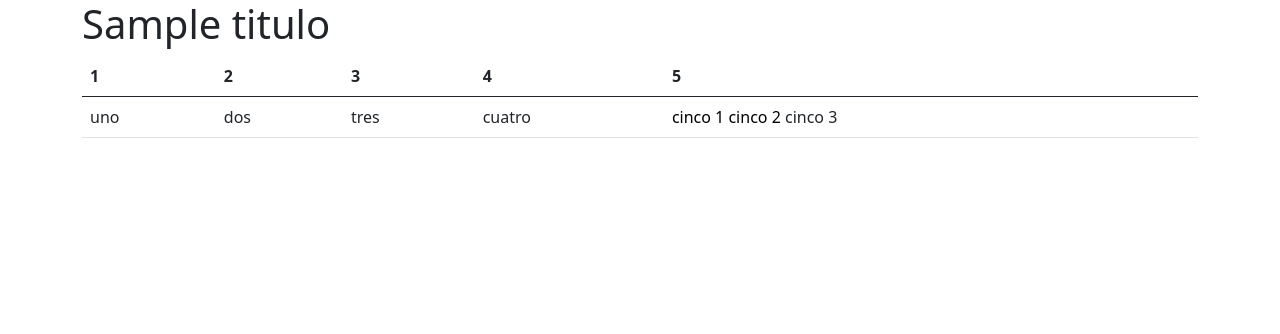
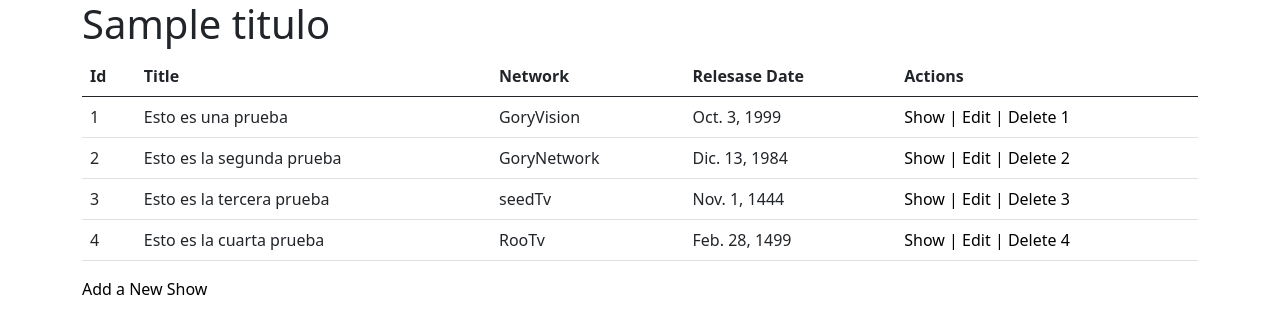
Before and after one commit to gorylactics/tv_shows, a Django app: template shows_app/templates/shows_app/index.html in a window 1280 px wide. Shown: the top 334 px of the page. Run offline with Django 3.2, Linux system fonts and the light colour scheme; data comes from the database, SQL or seed files in the repository; both versions use the stored data as it was after the commit; tables that the repository leaves empty hold one stand-in row (values such as "Sample post"); the template is opened without the code that fills it: values that come from a table or form of the project are taken from there, most other values are stand-ins (such as "Sample title", 1, 10 or a date in 2020).

Commit message:
Creacion de modelo Show; makemigrations y migrate; insercion datos de prueba; Creacion de rutas y templates para estas; Se recorre la base de index.html; se agrega ruta shows/new al urls.py

```diff
--- a/shows_app/models.py
+++ b/shows_app/models.py
@@ -1,4 +1,13 @@
 from django.db import models
 
 class Show(models.Model):
-    pass
+    title = models.CharField(max_length = 100)
+    network = models.CharField(max_length = 100)
+    description = models.TextField(max_length = 255)
+    release_date = models.DateField()#asi guarda solo la fecha que manualmete se ingresa, no hora ni mins
+    created_at = models.DateTimeField(auto_now_add=True)
+    updated_at = models.DateTimeField(auto_now_add=True)
+    def __repr__(self):
+        return f'id: {self.id}\ntitle: {self.title}\nnetwork: {self.network}\ndescription: {self.description}\nrelease date: {self.release_date}'
+    def __str__(self):
+        return f'id: {self.id}\ntitle: {self.title}\nnetwork: {self.network}\ndescription: {self.description}\nrelease date: {self.release_date}'
--- a/shows_app/templates/shows_app/index.html
+++ b/shows_app/templates/shows_app/index.html
@@ -12,30 +12,35 @@
                 <table class="table">
                     <thead>
                         <tr>
-                            <th>1</th>
-                            <th>2</th>
-                            <th>3</th>
-                            <th>4</th>
-                            <th>5</th>
+                            <th>Id</th>
+                            <th>Title</th>
+                            <th>Network</th>
+                            <th>Relesase Date</th>
+                            <th>Actions</th>
                         </tr>
                     </thead>
                     <tbody>
+                        {% for programa in programas%}
                         <tr>
-                            <!-- aca va el for -->
-                            <td>uno</td>
-                            <td>dos</td>
-                            <td>tres</td>
-                            <td>cuatro</td>
+                            <td>{{programa.id}}</td>
+                            <td>{{programa.title}}</td>
+                            <td>{{programa.network}}</td>
+                            <td>{{programa.release_date}}</td>
                             <td>
-                                <p class="opciones"><a href="">cinco 1</a></p>
-                                <p class="opciones"><a href="">cinco 2</a></p>
-                                <p class="opciones" onclick="enviar()" style="cursor:pointer">cinco 3</p>
-                                <form action="/" method="POST" name="formularioSubmit">{% csrf_token %}</form>
+                                <p class="opciones"><a href="">Show |</a></p>
+                                <p class="opciones"><a href="">Edit |</a></p>
+                                <p class="opciones" onclick="enviar()" style="cursor:pointer">Delete {{programa.id}}</p>
                             </td>
-                            <!-- aca temina el for -->
                         </tr>
+                        {%endfor%}
+                        <form action="/" method="POST" name="formularioSubmit">{% csrf_token %}</form>
                     </tbody>
                 </table>
+            </div>
+        </div>
+        <div class="row">
+            <div class="col">
+                <a href="new">Add a New Show</a>
             </div>
         </div>
     </div>
@@ -44,7 +49,7 @@
 <style>
     .opciones{
         display: inline;
-        <!-- color: red; -->
+        color: black;
     }
     a{
     text-decoration: none;
--- a/shows_app/urls.py
+++ b/shows_app/urls.py
@@ -3,6 +3,6 @@ from . import views
 
 urlpatterns = [
     path('', views.base),
-    path('shows', views.index),
-    # path('new' , views.new),
+    path('shows/', views.index),
+    path('shows/new' , views.new),
 ]
```
Also changed, not shown: shows_app/templates/shows_app/new.html (added, +11 -0 lines), shows_app/views.py (+10 -1 lines), db.sqlite3, shows_app/migrations/0001_initial.py (added).
